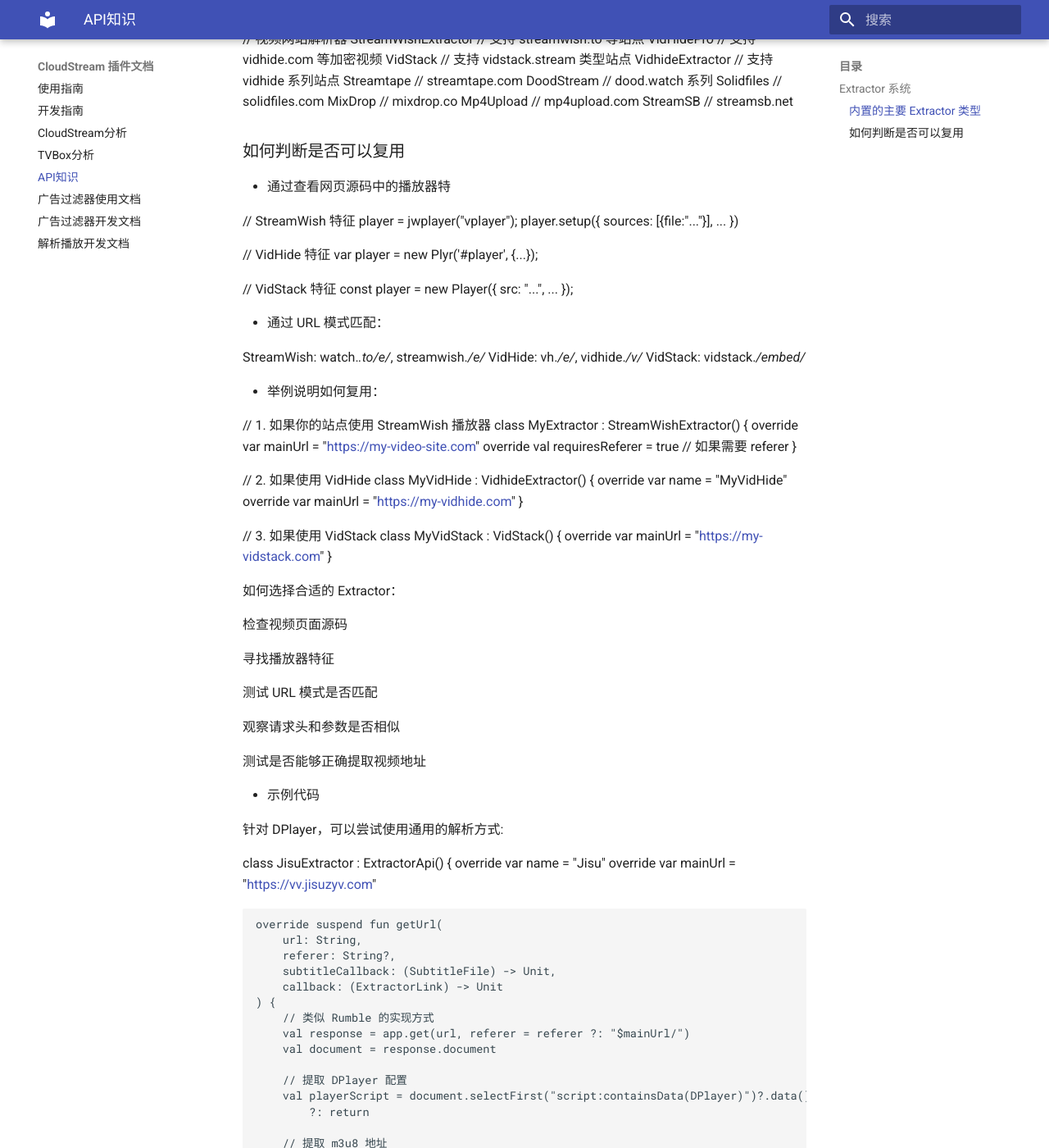
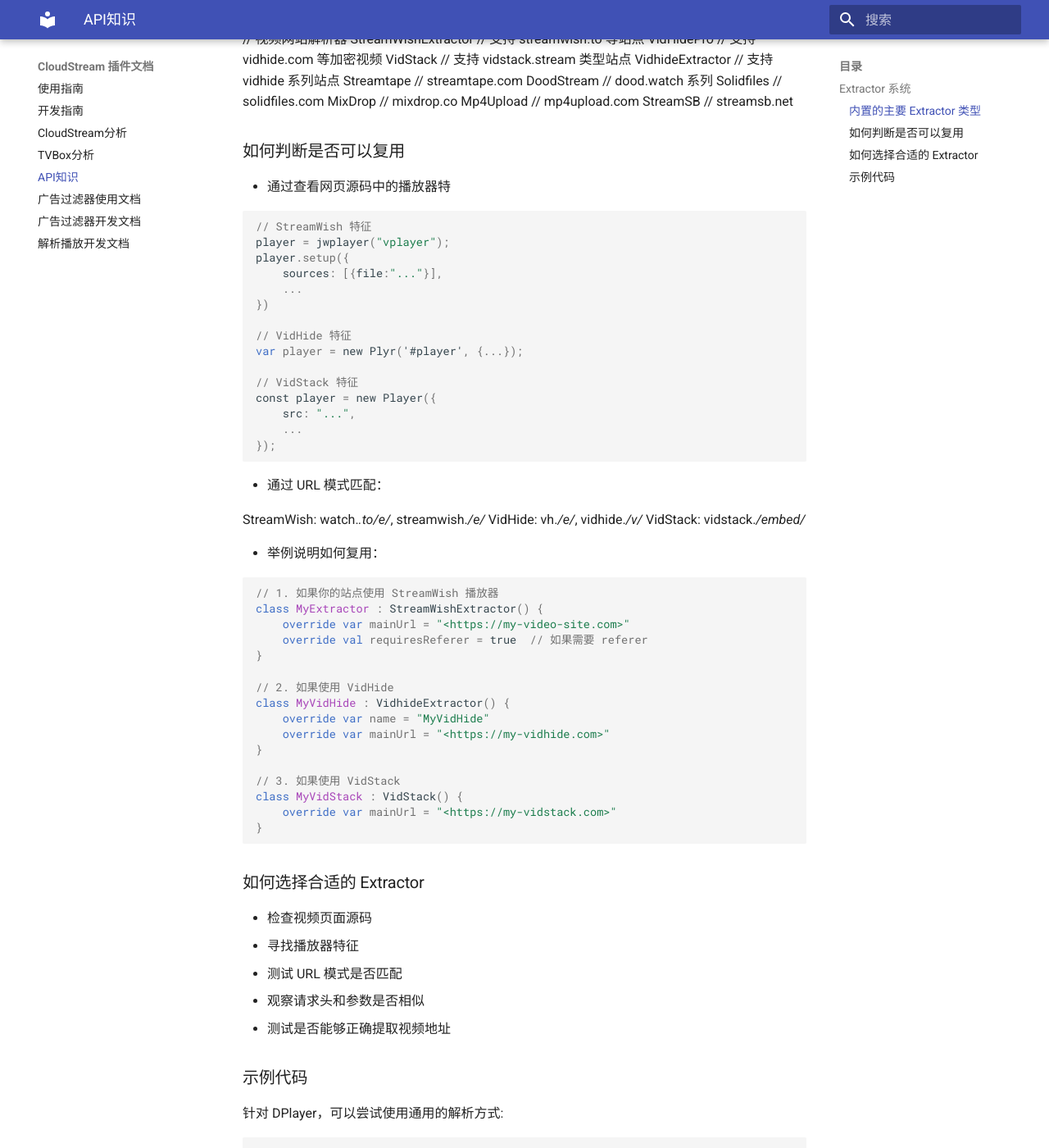
Before and after one commit to nxovaeng/vodext, an MkDocs documentation site: the page built from docs/dev.md, in a window 1280 px wide and 1400 px high, scrolled down 242 px. Shown: the whole window at 82% size. Built offline with MkDocs 1.6.1 and Material for MkDocs 9.7.7, drawn with Linux system fonts in a browser that asks for light colours; some of the changed text lies outside the part shown.

Commit message:
update doc

````diff
--- a/docs/dev.md
+++ b/docs/dev.md
@@ -21,6 +21,7 @@
 
 - 通过查看网页源码中的播放器特
 
+```kotlin
 // StreamWish 特征
 player = jwplayer("vplayer");
 player.setup({
@@ -36,6 +37,7 @@
     src: "...",
     ...
 });
+```
 
 - 通过 URL 模式匹配：
 
@@ -45,6 +47,7 @@
 
 - 举例说明如何复用：
 
+```kotlin
 // 1. 如果你的站点使用 StreamWish 播放器
 class MyExtractor : StreamWishExtractor() {
     override var mainUrl = "<https://my-video-site.com>"
@@ -61,23 +64,21 @@
 class MyVidStack : VidStack() {
     override var mainUrl = "<https://my-vidstack.com>"
 }
+```
 
-如何选择合适的 Extractor：
+### 如何选择合适的 Extractor
 
-检查视频页面源码
+- 检查视频页面源码
+- 寻找播放器特征
+- 测试 URL 模式是否匹配
+- 观察请求头和参数是否相似
+- 测试是否能够正确提取视频地址
 
-寻找播放器特征
+### 示例代码
 
-测试 URL 模式是否匹配
+针对 DPlayer，可以尝试使用通用的解析方式:
 
-观察请求头和参数是否相似
-
-测试是否能够正确提取视频地址
-
-- 示例代码
-
- 针对 DPlayer，可以尝试使用通用的解析方式:
-
+```kotlin
 class JisuExtractor : ExtractorApi() {
     override var name = "Jisu"
     override var mainUrl = "<https://vv.jisuzyv.com>"
@@ -109,3 +110,4 @@
         ).forEach(callback)
     }
 }
+```
````
Also changed, not shown: docs/ad_filter_dev.md (+43 -57 lines).
